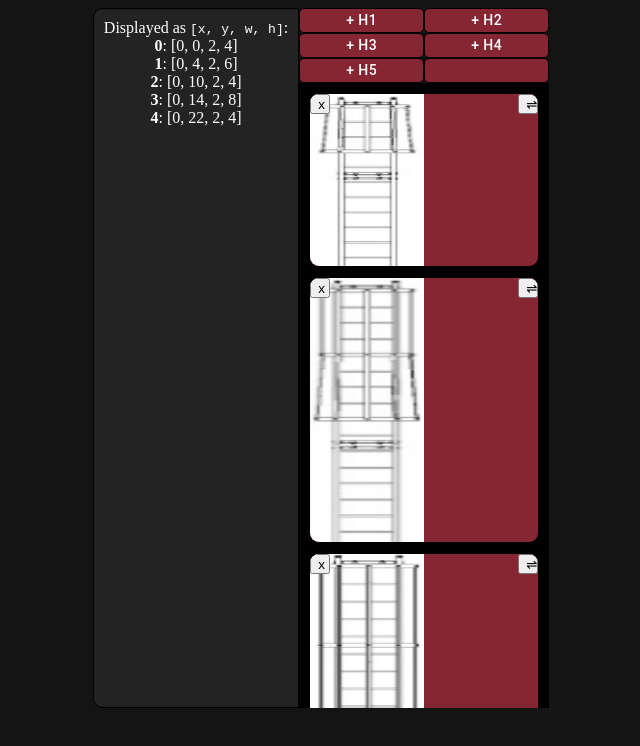
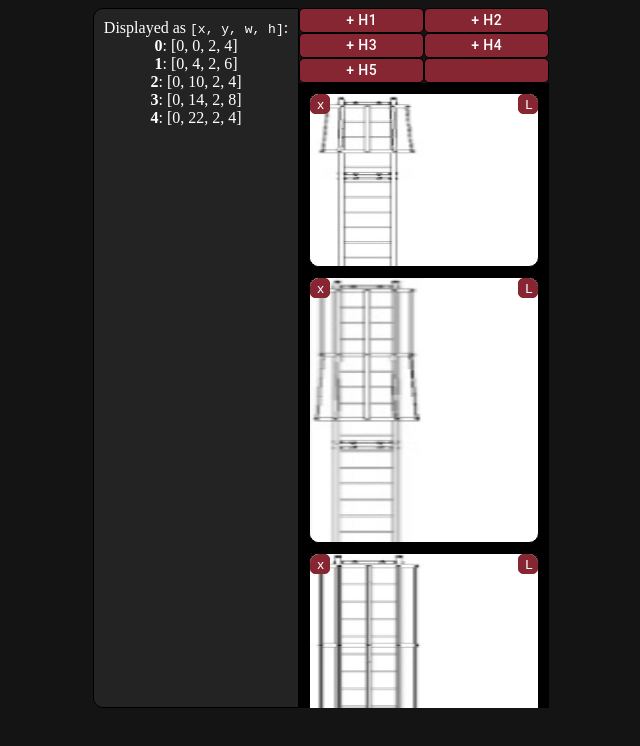
Before and after one commit to Roy1213/All-React-Projects-MC, a React (Create React App) app: page / in a window 1280 px wide. Shown: the top 746 px of the page, without its empty margins (319-959 px from the left). Built offline with nearby package versions, Linux system fonts and the light colour scheme.

Commit message:
Made flip button functional and edited card styles.

```diff
--- a/src/ShowcaseLayout.js
+++ b/src/ShowcaseLayout.js
@@ -37,6 +37,25 @@ export default class ShowcaseLayout extends React.Component {
     this.onNewLayout = this.onNewLayout.bind(this);
   }
 
+  buttonStyle = {
+    minWidth: containerWidth / 2,
+    height: buttonArrayHeight / 3,
+    backgroundColor: 'rgb(134, 38, 51)',
+    border: '1px solid black',
+    color: 'white',
+    borderRadius: '5px'
+  }
+
+  static buttonStyle2 = {
+    maxHeight: 20,
+    width: 20,
+    backgroundColor: 'rgb(134, 38, 51)',
+    border: '1px solid rgb(134, 38, 51)',
+    color: 'white',
+    borderRadius: '5px'
+  }
+
+
   static setState() {
     super.setState()
   }
@@ -47,6 +66,14 @@ export default class ShowcaseLayout extends React.Component {
 
   static removeAtIndex(index, showcaseLayout) {
     types.splice(index, 1)
+    generateLayout()
+    showcaseLayout.setState({
+      layouts: { lg: generateLayout() }
+    });
+  }
+
+  static flipAtIndex(index, showcaseLayout) {
+    types[index] *= -1
     generateLayout()
     showcaseLayout.setState({
       layouts: { lg: generateLayout() }
@@ -66,11 +93,11 @@ export default class ShowcaseLayout extends React.Component {
             </span>
           ) : (
 
-            <div style={{ display: 'grid'}}>
-              <img src={images[types[i] - 1]} draggable={false} width={widths[types[i] - 1]} height={1.1 * 172 * heights[Math.abs(types[i]) - 1] / 2} alt="Part 1" style={{ gridRow: 1, gridColumn: 1}} />
-              <div style={{ gridRow: 1, gridColumn: 1, display: 'flex', justifyContent: 'space-between'}}>
-                <button onClick={() => ShowcaseLayout.removeAtIndex(i, showcaseLayout)} style={{maxHeight: 20, maxWidth: 20}}>x</button>
-                <button onClick={() => ShowcaseLayout.removeAtIndex(i, showcaseLayout)} style={{maxHeight: 20, maxWidth: 20}}>⇌</button>
+            <div style={{ display: 'grid', transform: types[i] > 0 ? '' : 'rotateY(180deg)'}}>
+              <img src={images[Math.abs(types[i]) - 1]} draggable={false} width={widths[Math.abs(types[i]) - 1]} height={1.1 * 172 * heights[Math.abs(types[i]) - 1] / 2} alt={"Part " + types[i]} style={{ gridRow: 1, gridColumn: 1}} />
+              <div style={{ gridRow: 1, gridColumn: 1, display: 'flex', justifyContent: 'space-between', transform: types[i] > 0 ? '' : 'rotateY(180deg)'}}>
+                <button onClick={() => ShowcaseLayout.removeAtIndex(i, showcaseLayout)} style={ShowcaseLayout.buttonStyle2}>x</button>
+                <button onClick={() => ShowcaseLayout.flipAtIndex(i, showcaseLayout)} style={ShowcaseLayout.buttonStyle2}>{types[i] > 0 ? 'L' : 'R'}</button>
               </div>
 
             </div>
@@ -127,15 +154,6 @@ export default class ShowcaseLayout extends React.Component {
 
   dragging = () => {
     console.log("howdy world")
-  }
-
-  buttonStyle = {
-    minWidth: containerWidth / 2,
-    height: buttonArrayHeight / 3,
-    backgroundColor: 'rgb(134, 38, 51)',
-    border: '1px solid black',
-    color: 'white',
-    borderRadius: '5px'
   }
 
   render() {
--- a/src/example-styles.css
+++ b/src/example-styles.css
@@ -41,7 +41,7 @@ body {
 
   }
   .react-grid-item:not(.react-grid-placeholder) {
-    background: rgb(134, 38, 51);
+    background: white;
     border: 1px solid black;
     border-radius: 10px;
   }
```
